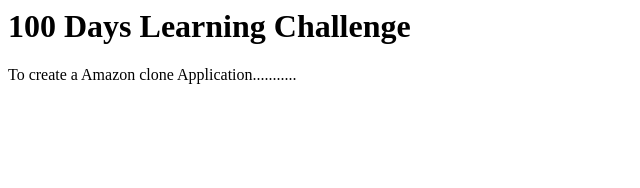
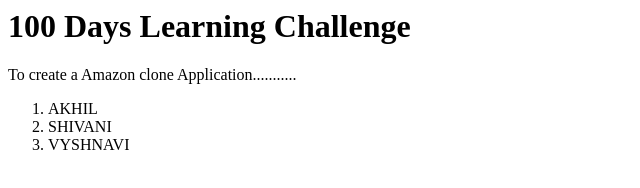
Before and after one commit to akhilbandi21/Amazon, a plain HTML site: page index.html in a window 1280 px wide. Shown: the whole page, without its empty margins (0-640 px from the left). Drawn offline with Linux system fonts and the light colour scheme.

Commit message:
first update

```diff
--- a/index.html
+++ b/index.html
@@ -6,6 +6,17 @@
 <body>
     <h1>100 Days Learning Challenge</h1>
 <p> To create a Amazon clone Application...........</p>
+<ol>
+<li>AKHIL</li>
+<li>SHIVANI</li>
+<li>VYSHNAVI</li>
+
+</ol>
+
+
+
+
+
 </body>
 
 
```
